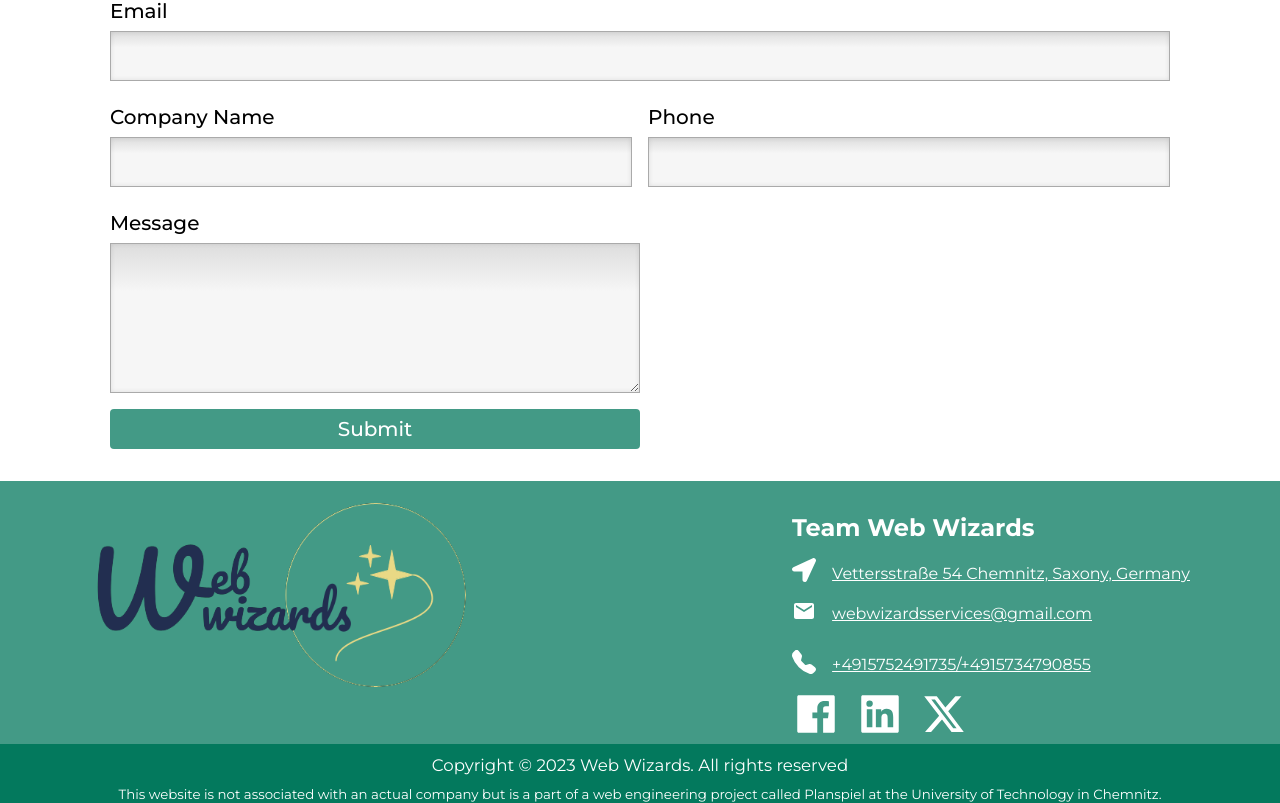
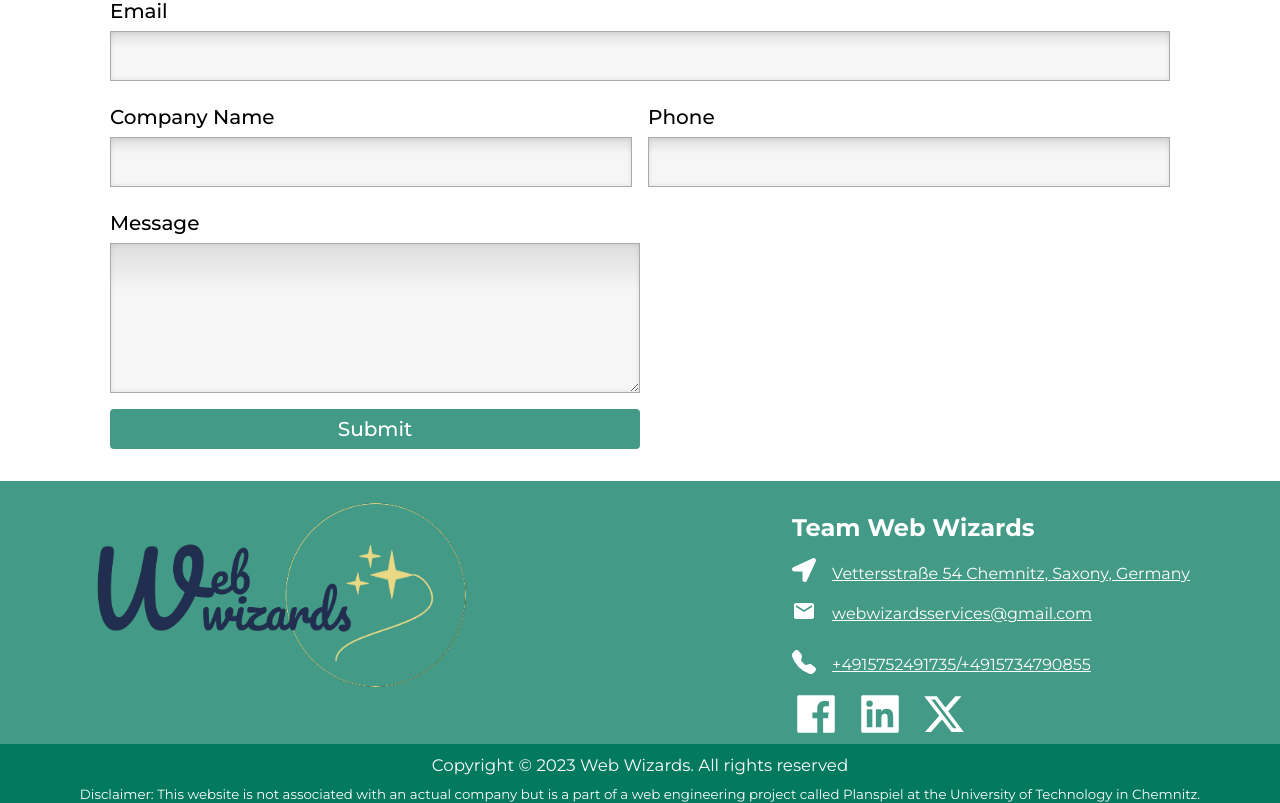
Before and after one commit to saroj2053/web-wizards, a React (Vite) app: page / in a window 1280 px wide. Shown: the part 2181-2984 px from the top of the page. Built offline with nearby package versions, Linux system fonts and the light colour scheme.

Commit message:
Added word disclaimer in footer

```diff
--- a/src/components/Footer/Footer.jsx
+++ b/src/components/Footer/Footer.jsx
@@ -88,7 +88,7 @@ const Footer = () => {
       </div>
       <div className={footerStyles.disclaimer__text}>
         <small>
-          This website is not associated with an actual company but is a part of
+          Disclaimer: This website is not associated with an actual company but is a part of
           a web engineering project called Planspiel at the University of
           Technology in Chemnitz.
         </small>
```
